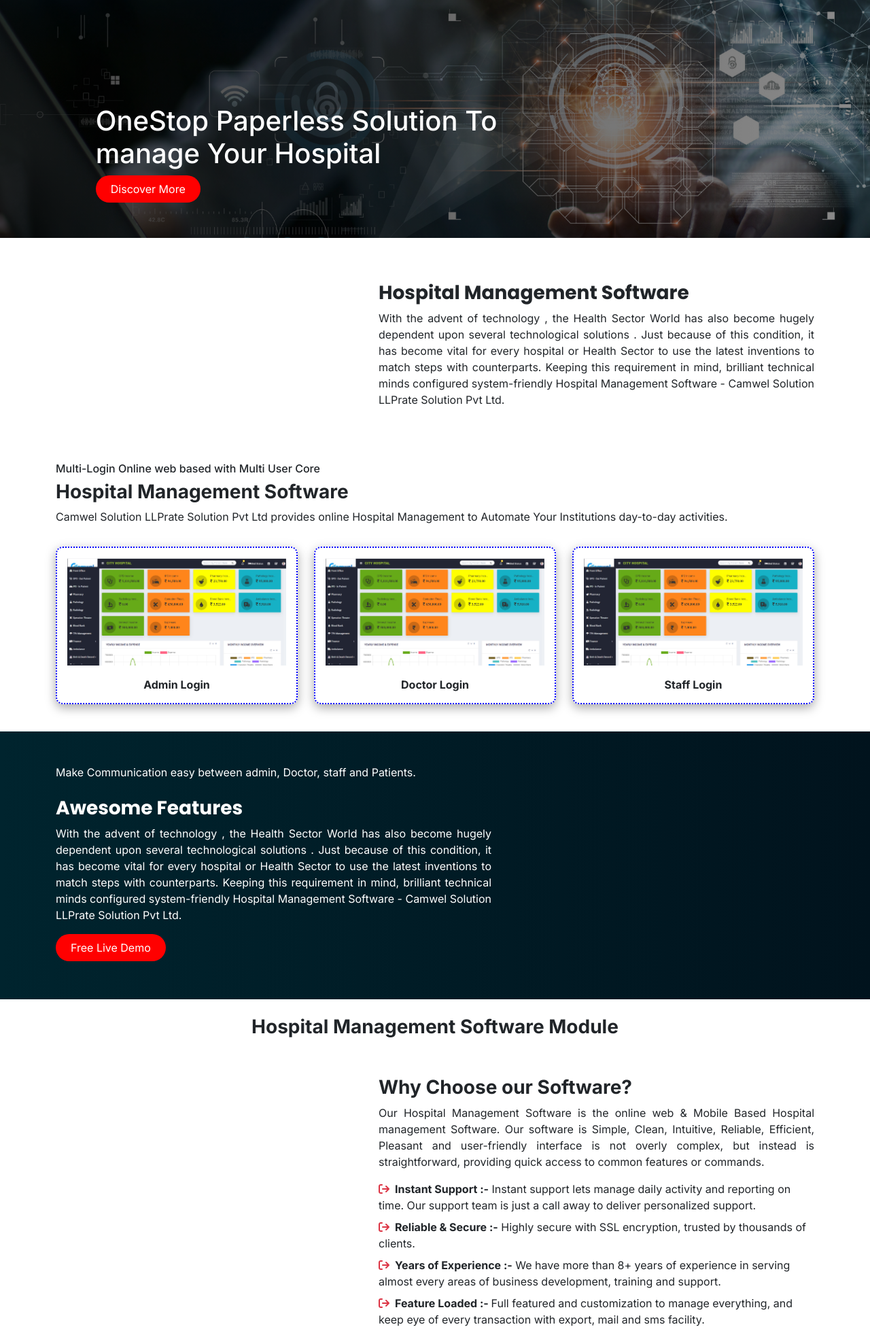
After one commit to Coderlife98/Cam, a PHP site: page /hospital_management_software.html in a window 1280 px wide. The commit adds this page. Shown: the top 1955 px of the page at 68% size. Run offline with PHP 8.4, Linux system fonts and the light colour scheme; some libraries are stand-ins or nearby versions.

Commit message:
hospital mangement created

```diff
--- /dev/null
+++ b/hospital_management_software.html
@@ -0,0 +1,277 @@
+<!DOCTYPE html>
+<html lang="en">
+  <head>
+    <meta charset="UTF-8" />
+    <meta name="viewport" content="width=device-width, initial-scale=1.0" />
+    <title>Hospital Management Software</title>
+    <link
+      rel="stylesheet"
+      href="https://cdnjs.cloudflare.com/ajax/libs/font-awesome/6.5.2/css/all.min.css"
+    />
+    <link
+      rel="stylesheet"
+      href="	https://cdn.jsdelivr.net/npm/bootstrap@5.3.3/dist/css/bootstrap.min.css"
+    />
+
+    <link rel="stylesheet" href="./style.css" />
+    <script src="https://ajax.googleapis.com/ajax/libs/jquery/3.7.1/jquery.min.js"></script>
+  </head>
+  <body>
+    <!-- hero section start -->
+    <div class="container-fluid hospital-hero-bg">
+      <div class="container">
+        <div class="row">
+          <div class="col-12">
+            <div class="hos-txt-hero">
+              <h1 class="text-white">
+                OneStop Paperless Solution To <br />
+                manage Your Hospital
+              </h1>
+              <a href=""><button class="text-white">Discover More</button></a>
+            </div>
+          </div>
+        </div>
+      </div>
+    </div>
+    <!-- hero section end -->
+    <!-- Hospital Management Software start -->
+    <div class="container-fluid my-2 my-lg-3  ">
+      <div class="container">
+        <div class="row">
+          <div class="col-12 col-lg-5  my-2 my-lg-5">
+            <div><img src="" alt="" /></div>
+          </div>
+          <div class="col-12 col-lg-7  my-2 my-lg-5">
+            <div class="hos-head">
+                <h3 class="text-family fw-bolder">Hospital Management Software</h3>
+                <p class="text-justify">
+                    With the advent of technology , the Health Sector World has also become hugely dependent upon several technological solutions . Just because of this condition, it has become vital for every hospital or Health Sector to use the latest inventions to match steps with counterparts. Keeping this requirement in mind, brilliant technical minds configured system-friendly Hospital Management Software - Camwel Solution LLPrate Solution Pvt Ltd.
+                </p>
+            </div>
+          </div>
+        </div>
+      </div>
+    </div>
+    <!-- Hospital Management Software end -->
+    <!-- Multi-Login Online web based with Multi User Core start -->
+    <div class="container-fluid">
+        <div class="container">
+            <div class="row">
+                <div class="col-12">
+                    <h6 class="">Multi-Login Online web based with Multi User Core</h6>
+                    <h3 class="fw-bolder ">Hospital Management Software</h3>
+                    <p>Camwel Solution LLPrate Solution Pvt Ltd provides online Hospital Management to Automate Your Institutions day-to-day activities.</p>
+                </div>
+            </div>
+        </div>
+    </div>
+    <!-- Multi-Login Online web based with Multi User Core end -->
+    <!-- section 3 contain 3 box start -->
+    <div class="container-fluid">
+        <div class="container">
+            <div class="row">
+                <div class="col-12 col-lg-4 my-2 my-lg-3 ">
+                    <div class="set-hos-br">
+                        <img src="./assets/admin.png" width="100%" alt="">
+                        <p class="mb-0 mt-3  text-center fw-bolder ">Admin Login</p>
+
+                    </div>
+                </div>
+                <div class="col-12 col-lg-4 my-2 my-lg-3 ">
+                    <div class="set-hos-br">
+                        <img src="./assets/admin.png" width="100%" alt="">
+                        <p class="mb-0 mt-3  text-center fw-bolder ">Doctor Login</p>
+                    </div>
+                </div>
+                <div class="col-12 col-lg-4 my-2 my-lg-3 ">
+                    <div class="set-hos-br">
+                        <img src="./assets/admin.png" width="100%" alt="">
+                        <p class="mb-0 mt-3  text-center fw-bolder ">Staff Login</p>
+                    </div>
+                </div>
+            </div>
+        </div>
+    </div>
+    <!-- section 3 contain 3 box end -->
+    <!-- Make Communication easy between admin, Doctor, staff and Patients. start -->
+    <div class="container-fluid my-2 my-lg-4 set-gr-hos p-2 p-lg-5 text-white ">
+        <div class="container">
+            <div class="row">
+                <div class="col-12">
+                    <p class="">Make Communication easy between admin, Doctor, staff and Patients.</p>
+                </div>
+                <div class="col-12 col-lg-7 my-2">
+                    <h3 class="text-family fw-bolder ">Awesome Features</h3>
+                    <p class="text-justify">With the advent of technology , the Health Sector World has also become hugely dependent upon several technological solutions . Just because of this condition, it has become vital for every hospital or Health Sector to use the latest inventions to match steps with counterparts. Keeping this requirement in mind, brilliant technical minds configured system-friendly Hospital Management Software - Camwel Solution LLPrate Solution Pvt Ltd.</p>
+                    <a href=""><button class="text-white ">Free Live Demo</button></a>
+                </div>
+                <div class="col-12 col-lg-5  my-2"></div>
+            </div>
+        </div>
+    </div>
+    <!-- Make Communication easy between admin, Doctor, staff and Patients. end -->
+    <!-- Hospital Management Software Module start -->
+    <div class="container-fluid">
+        <div class="container">
+            <div class="row">
+                <div class="col-12">
+                    <h3 class="fw-bolder text-center ">Hospital Management Software Module</h3>
+                </div>
+            </div>
+        </div>
+    </div>
+    <!-- Hospital Management Software Module end -->
+    <!-- Why Choose our Software? start -->
+    <div class="container-fluid">
+        <div class="container">
+            <div class="row">
+                <div class="col-12 col-lg-5 my-2 my-lg-5"></div>
+                <div class="col-12 col-lg-7  my-2 my-lg-5">
+                    <div class="why-hossp">
+                        <h3 class="fw-bolder">Why Choose our Software?</h3>
+                        <p class="text-justify">Our Hospital Management Software is the online web & Mobile Based Hospital management Software. Our software is Simple, Clean, Intuitive, Reliable, Efficient, Pleasant and user-friendly interface is not overly complex, but instead is straightforward, providing quick access to common features or commands.</p>
+                        <div class="all-hosp-bullet">
+                            <div class="">
+                                <i
+                                  class="fa-solid fa-arrow-right-from-bracket pe-2 text-danger"
+                                ></i
+                                ><span
+                                  ><b>Instant Support :-</b> Instant support lets manage daily activity and reporting on time. Our support team is just a call away to deliver personalized support.</span
+                                >
+                              </div>
+                            <div class="my-2 ">
+                                <i
+                                  class="fa-solid fa-arrow-right-from-bracket pe-2 text-danger"
+                                ></i
+                                ><span
+                                  ><b>Reliable & Secure :-</b> Highly secure with SSL encryption, trusted by thousands of clients.
+                                </span>
+                              </div>
+                            <div class="">
+                                <i
+                                  class="fa-solid fa-arrow-right-from-bracket pe-2 text-danger"
+                                ></i
+                                ><span
+                                  ><b>Years of Experience :-</b> We have more than 8+ years of experience in serving almost every areas of business development, training and support.
+                                </span>
+                              </div>
+                            <div class="my-2 ">
+                                <i
+                                  class="fa-solid fa-arrow-right-from-bracket pe-2 text-danger"
+                                ></i
+                                ><span
+                                  ><b>Feature Loaded :- </b>Full featured and customization to manage everything, and keep eye of every transaction with export, mail and sms facility.
+                                </span>
+                              </div>
+                              <div class="live-demo">
+                                <a href=""><button class="text-white">Get Free Live Demo</button></a>
+                              </div>
+                        </div>
+                    </div>
+                </div>
+            </div>
+        </div>
+    </div>
+    <!-- Why Choose our Software? end -->
+    <!-- We Dont Just Build Nidhi Solutions We Build Possibilities for You start -->
+    <div class="container-fluid my-2 set-build-bg p-2 p-lg-5 text-white ">
+        <div class="container">
+            <div class="row">
+                <div class="col-12">
+                    <h3 class="fw-bolder ">We Dont Just Build Nidhi Solutions We Build Possibilities for You</h3>
+                    <p>A GLOBAL TECHNOLOGY PROVIDER OF OUTSTANDING IT SOLUTIONS</p>
+                </div>
+            </div>
+            <div class="row">
+                <div class="col-12 col-lg-4 my-2">
+                    <div class="global-1">
+                       <div class="d-flex justify-content-center ">
+                        <div class="img-global d-flex justify-content-center align-items-center ">
+                            <img src="./assets/support.png" width="50px" alt="">
+                        </div>
+                       </div>
+                        <h6 class="text-white fw-bolder text-center my-3  ">Free Training Facility</h6>
+                    </div>
+                </div>
+                <div class="col-12 col-lg-4 my-2">
+                     <div class="global-1">
+                       <div class="d-flex justify-content-center ">
+                        <div class="img-global d-flex justify-content-center align-items-center ">
+                            <img src="./assets/acco.png" width="50px" alt="">
+                        </div>
+                       </div>
+                        <h6 class="text-white fw-bolder text-center my-3  ">Best Accounting Integrations</h6>
+                    </div>
+                </div>
+                <div class="col-12 col-lg-4 my-2">
+                     <div class="global-1">
+                       <div class="d-flex justify-content-center ">
+                        <div class="img-global d-flex justify-content-center align-items-center ">
+                            <img src="./assets/ui.png" width="50px" alt="">
+                        </div>
+                       </div>
+                        <h6 class="text-white fw-bolder text-center my-3  ">Simple / Clear User Interface</h6>
+                    </div>
+                </div>
+                <div class="col-12 col-lg-4 my-2">
+                     <div class="global-1">
+                       <div class="d-flex justify-content-center ">
+                        <div class="img-global d-flex justify-content-center align-items-center ">
+                            <img src="./assets/security.png" width="50px" alt="">
+                        </div>
+                       </div>
+                        <h6 class="text-white fw-bolder text-center my-3  ">Robust & Secure</h6>
+                    </div>
+                </div>
+                <div class="col-12 col-lg-4 my-2">
+                     <div class="global-1">
+                       <div class="d-flex justify-content-center ">
+                        <div class="img-global d-flex justify-content-center align-items-center ">
+                            <img src="./assets/brandho.png" width="50px" alt="">
+                        </div>
+                       </div>
+                        <h6 class="text-white fw-bolder text-center my-3  ">Trusted Brand</h6>
+                    </div>
+                </div>
+                <div class="col-12 col-lg-4 my-2">
+                     <div class="global-1">
+                       <div class="d-flex justify-content-center ">
+                        <div class="img-global d-flex justify-content-center align-items-center ">
+                            <img src="./assets/support.png" width="50px" alt="">
+                        </div>
+                       </div>
+                        <h6 class="text-white fw-bolder text-center my-3  ">Support</h6>
+                    </div>
+                </div>
+            </div>
+        </div>
+    </div>
+    <!-- We Dont Just Build Nidhi Solutions We Build Possibilities for You end -->
+    <!-- WHAT PEOPLE SAY ? start -->
+    <div class="container-fluid my-2 my-lg-5 ">
+        <div class="container">
+            <div class="row">
+                <div class="col-12">
+                    <h3 class="fw-bolder ">WHAT PEOPLE SAY ?</h3>
+                </div>
+            </div>
+        </div>
+    </div>
+    <!-- WHAT PEOPLE SAY ? end -->
+    <script
+      src="https://cdnjs.cloudflare.com/ajax/libs/gsap/3.12.5/gsap.min.js"
+      integrity="sha512-7eHRwcbYkK4d9g/6tD/mhkf++eoTHwpNM9woBxtPUBWm67zeAfFC+HrdoE2GanKeocly/VxeLvIqwvCdk7qScg=="
+      crossorigin="anonymous"
+      referrerpolicy="no-referrer"
+    ></script>
+    <script src="./js/gsap.js"></script>
+    <script
+      src="https://cdnjs.cloudflare.com/ajax/libs/gsap/3.12.5/ScrollTrigger.min.js"
+      integrity="sha512-onMTRKJBKz8M1TnqqDuGBlowlH0ohFzMXYRNebz+yOcc5TQr/zAKsthzhuv0hiyUKEiQEQXEynnXCvNTOk50dg=="
+      crossorigin="anonymous"
+      referrerpolicy="no-referrer"
+    ></script>
+    <script src="./js/counter.js"></script>
+    <script src="	https://cdn.jsdelivr.net/npm/bootstrap@5.3.3/dist/js/bootstrap.bundle.min.js"></script>
+  </body>
+</html>
--- a/style.css
+++ b/style.css
@@ -1439,23 +1439,66 @@
     left: 11%;
 }
 
-.butt{
+.butt {
     width: 100%;
 }
 
 .butt button {
     width: 100%;
 }
-.poin-eff{
+
+.poin-eff {
     box-shadow: rgba(0, 0, 0, 0.35) 0px 5px 15px;
-    border-radius:0px 0px 15px 15px;
-}
-
-.payment{
+    border-radius: 0px 0px 15px 15px;
+}
+
+.payment {
     filter: drop-shadow(10px 10px 10px black);
 }
 
 /* pos software end */
+/* hosiptal management software start */
+.hospital-hero-bg {
+    background-image: linear-gradient(to left, #00000073, #000000ba), url("./assets/hospital_hero.png");
+    height: 350px;
+    background-size: cover;
+    position: relative;
+}
+
+.hos-txt-hero {
+    position: absolute;
+    top: 44%;
+    left: 11%;
+
+}
+
+.set-hos-br{
+    padding: 15px;
+    border: 2px dotted blue;
+    border-radius: 10px;
+    box-shadow: rgba(0, 0, 0, 0.35) 0px 5px 15px;
+}
+.set-gr-hos{
+    background: linear-gradient(to right,#00242E,#01131D);
+}
+
+.global-1{
+    padding: 10px;
+    background: linear-gradient(to left,#00242D,#01131D);
+    border-radius: 10px;
+}
+.img-global{
+    width: 70px;
+    height: 70px;
+    /* background: #2FD6F3; */
+    background: #ffffff;
+    border-radius: 50%;
+}
+.set-build-bg{
+background: #000C14;
+}
+
+/* hosiptal management software end */
 
 /* media query  */
 
@@ -1842,10 +1885,12 @@
         justify-content: center;
         align-items: center;
     }
-    .girl-coll{
+
+    .girl-coll {
         width: 350px;
     }
-    .sm-allll{
+
+    .sm-allll {
         display: flex;
         justify-content: center;
     }
```
Also changed, not shown: assets/admin.png (added), assets/brandho.png (added), assets/hospital_hero.png, assets/login.png (added), assets/ui.png (added), js/gsap.js.
